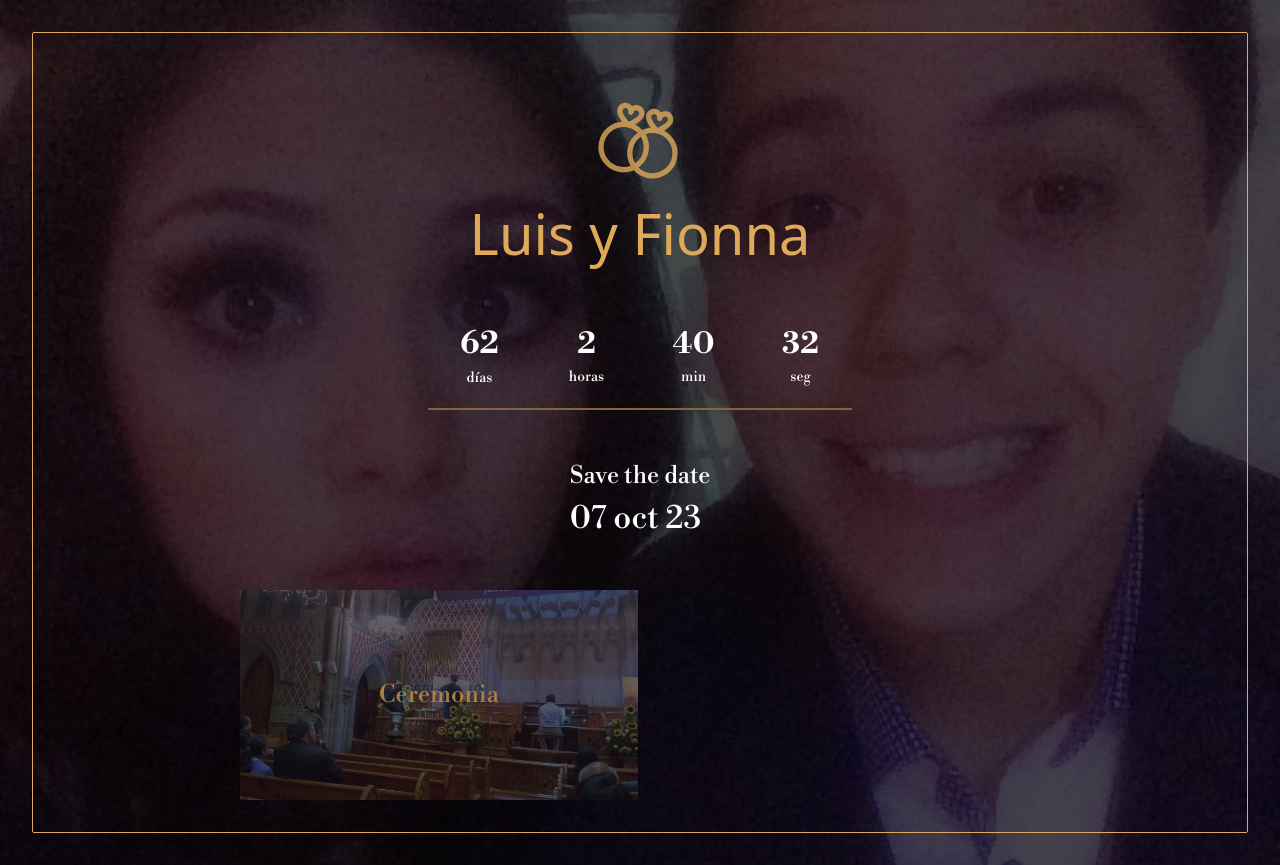
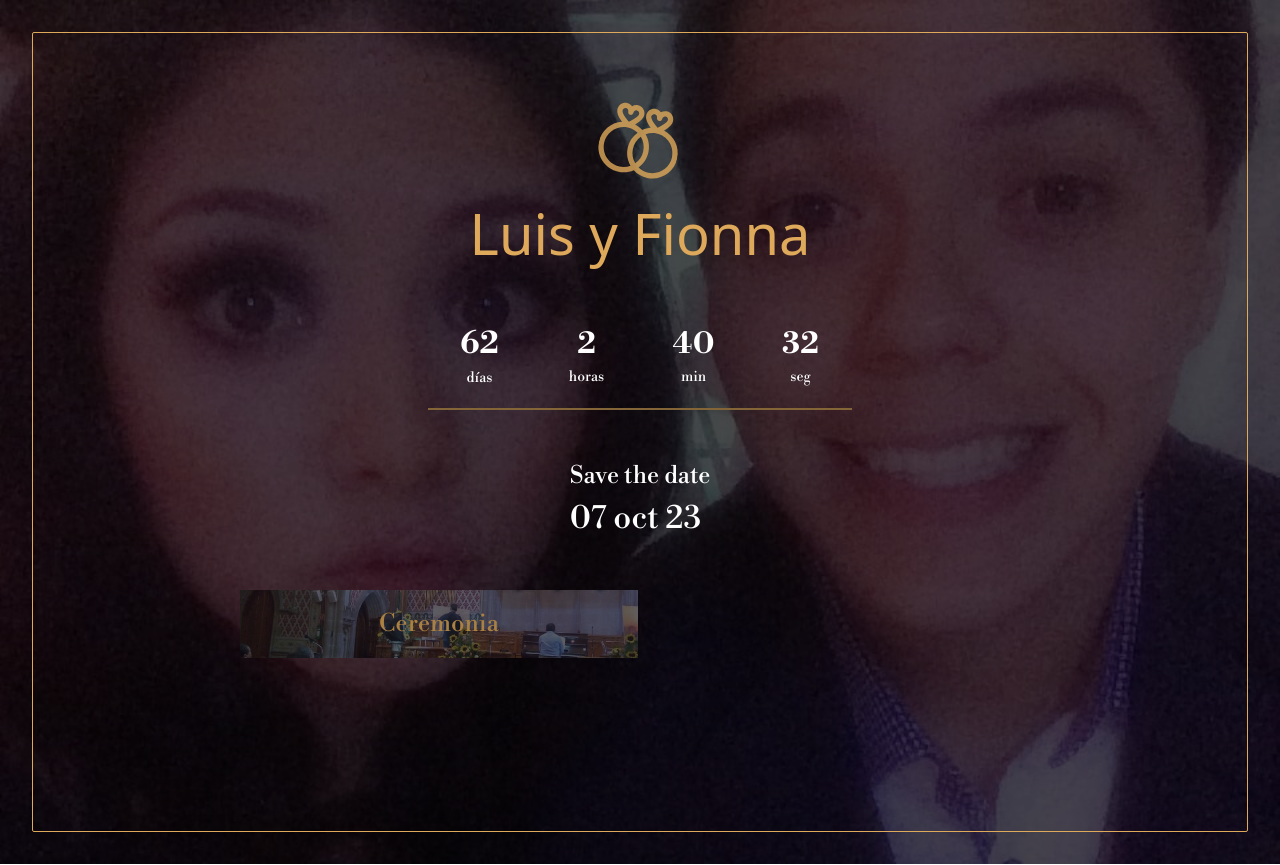
Before and after one commit to Lariicsa/fiohny, a Vue app: page / in a window 1280 px wide. Built offline with nearby package versions, Linux system fonts and the light colour scheme; a web font is replaced by a local one.

Commit message:
Fix image

```diff
--- a/public/index.html
+++ b/public/index.html
@@ -22,7 +22,7 @@
 		<meta property="og:url" content="fionnayluis.com" />
 		<meta
 			property="og:description"
-			content="Paulina y Michelle, Nuestra boda 19 de noviembre 2022" />
+			content="Fionna y Luis, Nuestra boda 7 de octubre 2022" />
 		<meta property="og:type" content="website" />
 		<meta property="og:image" content="/casual.jpg" />
 
--- a/src/components/CardInfo.vue
+++ b/src/components/CardInfo.vue
@@ -4,7 +4,7 @@
 	<div
 		@click="showModal"
 		v-for="item in data"
-		class="min-h-[210px] h-full w-full bg-cover bg-center"
+		class="h-[210px] h-full w-full bg-cover bg-center"
 		:style="`background-image: url(${item.bgImage})`">
 		<div
 			class="bg-card h-full flex flex-col p-4 justify-center items-center font-libre text-[#aa8143] text-[24px] text-center">
```
